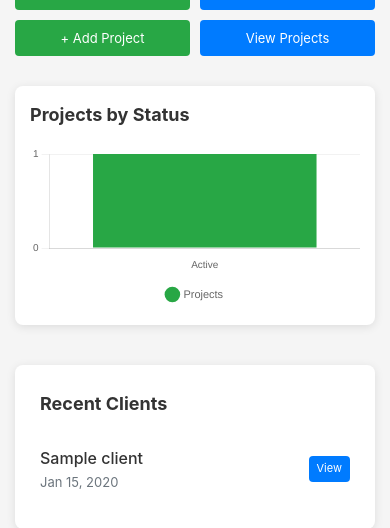
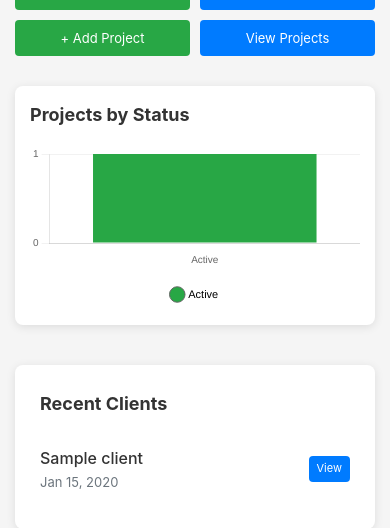
Before and after one commit to AhmadMWaddah/crm, a Django app: page /dashboard/ in a window 390 px wide. Shown: the part 753-1281 px from the top of the page. Run offline with Django 5.2, Linux system fonts and the light colour scheme; a user stored in the database is signed in; tables that the repository leaves empty hold one stand-in row (values such as "Sample post"); some libraries are stand-ins or nearby versions.

Commit message:
Fix: Chart legend shows all 3 status types with colors
PROBLEM:
- Legend only showed 'Projects' with single green dot
- Didn't show Active, Completed, On Hold separately
- Users couldn't tell which color means what

SOLUTION:
- Custom generateLabels function in legend config
- Each status shows with its own color in legend
- Circle point style for clarity
- Proper padding between legend items

RESULT:
Legend now shows:
🟢 Active
⚫ Completed
🟡 On Hold

Each with correct color matching the chart bars/slices.

Co-authored-by: Qwen-Coder <qwen-coder@alibabacloud.com>

```diff
--- a/accounts/templates/accounts/dashboard.html
+++ b/accounts/templates/accounts/dashboard.html
@@ -95,22 +95,23 @@
     const ctx = document.getElementById('statusChart').getContext('2d');
 
     // Check if mobile based on screen width
-    function isMobile() {
-        return window.innerWidth <= 768;
-    }
+    const isMobile = window.innerWidth <= 768;
+
+    // Prepare data from Django context
+    const statusData = {
+        labels: [{% for status, count in status_data.items %}'{{ status|title }}'{% if not forloop.last %}, {% endif %}{% endfor %}],
+        counts: [{% for status, count in status_data.items %}{{ count }}{% if not forloop.last %}, {% endif %}{% endfor %}],
+        colors: ['#28a745', '#6c757d', '#ffc107']
+    };
 
     const statusChart = new Chart(ctx, {
-        type: isMobile() ? 'bar' : 'doughnut',  // Bar chart on mobile, doughnut on desktop
+        type: isMobile ? 'bar' : 'doughnut',
         data: {
-            labels: [{% for status, count in status_data.items %}'{{ status|title }}'{% if not forloop.last %}, {% endif %}{% endfor %}],
+            labels: statusData.labels,
             datasets: [{
                 label: 'Projects',
-                data: [{% for status, count in status_data.items %}{{ count }}{% if not forloop.last %}, {% endif %}{% endfor %}],
-                backgroundColor: [
-                    '#28a745',  // Active - Green
-                    '#6c757d',  // Completed - Gray
-                    '#ffc107'   // On Hold - Yellow
-                ],
+                data: statusData.counts,
+                backgroundColor: statusData.colors,
                 borderWidth: 0
             }]
         },
@@ -119,18 +120,31 @@
             maintainAspectRatio: true,
             plugins: {
                 legend: {
-                    display: true,  // Always show legend
+                    display: true,
                     position: 'bottom',
                     labels: {
-                        padding: 15,
+                        padding: 20,
                         font: {
-                            size: isMobile() ? 11 : 12
+                            size: isMobile ? 11 : 12
                         },
-                        usePointStyle: isMobile()  // Point style on mobile
+                        usePointStyle: true,
+                        pointStyle: 'circle',
+                        generateLabels: function(chart) {
+                            // Custom legend to show all statuses with their colors
+                            const data = chart.data;
+                            return data.labels.map(function(label, i) {
+                                return {
+                                    text: label,
+                                    fillStyle: data.datasets[0].backgroundColor[i],
+                                    hidden: false,
+                                    index: i
+                                };
+                            });
+                        }
                     }
                 }
             },
-            scales: isMobile() ? {
+            scales: isMobile ? {
                 x: {
                     display: true,
                     ticks: {
```
Also changed, not shown: ScreenShot.png (added).
